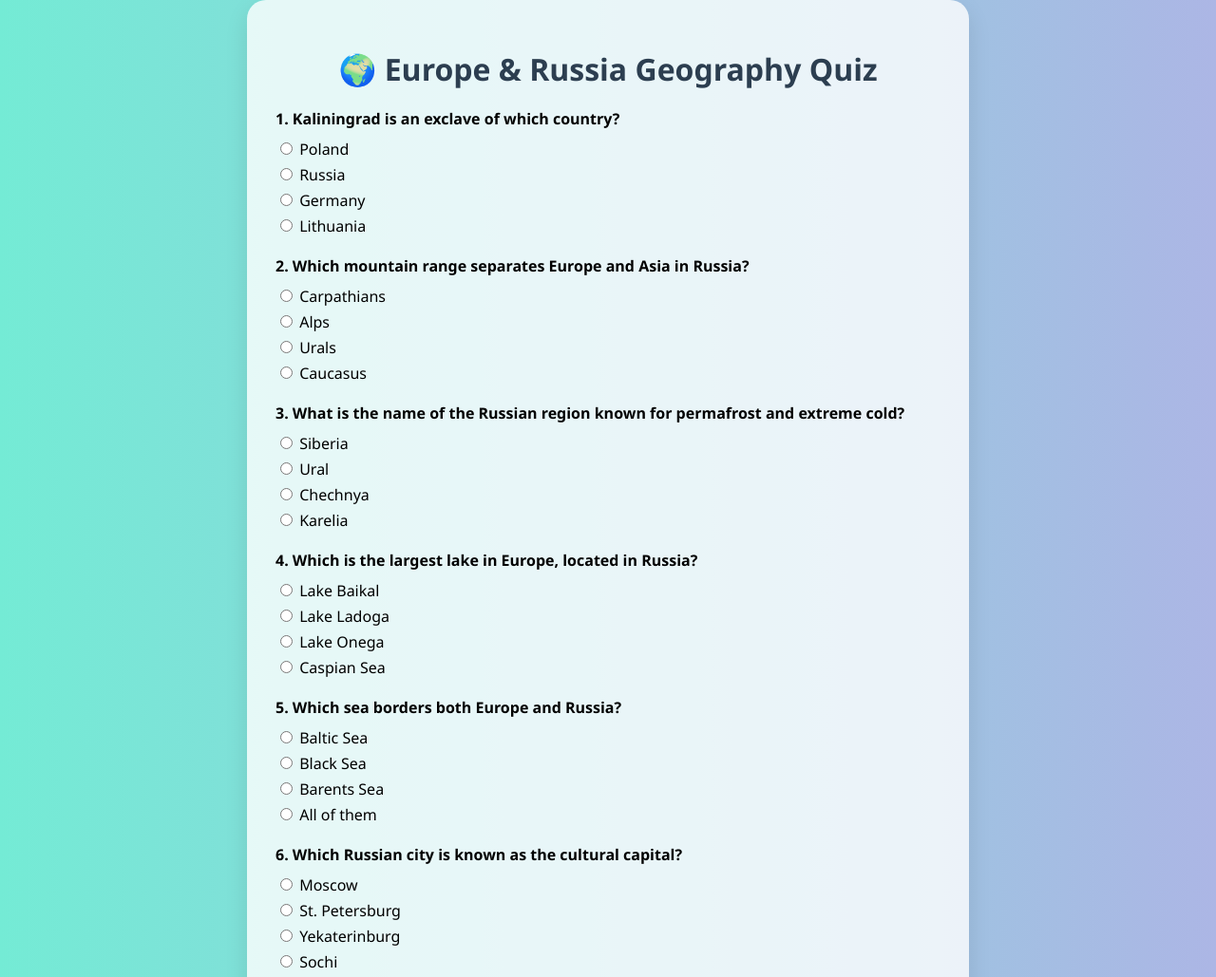
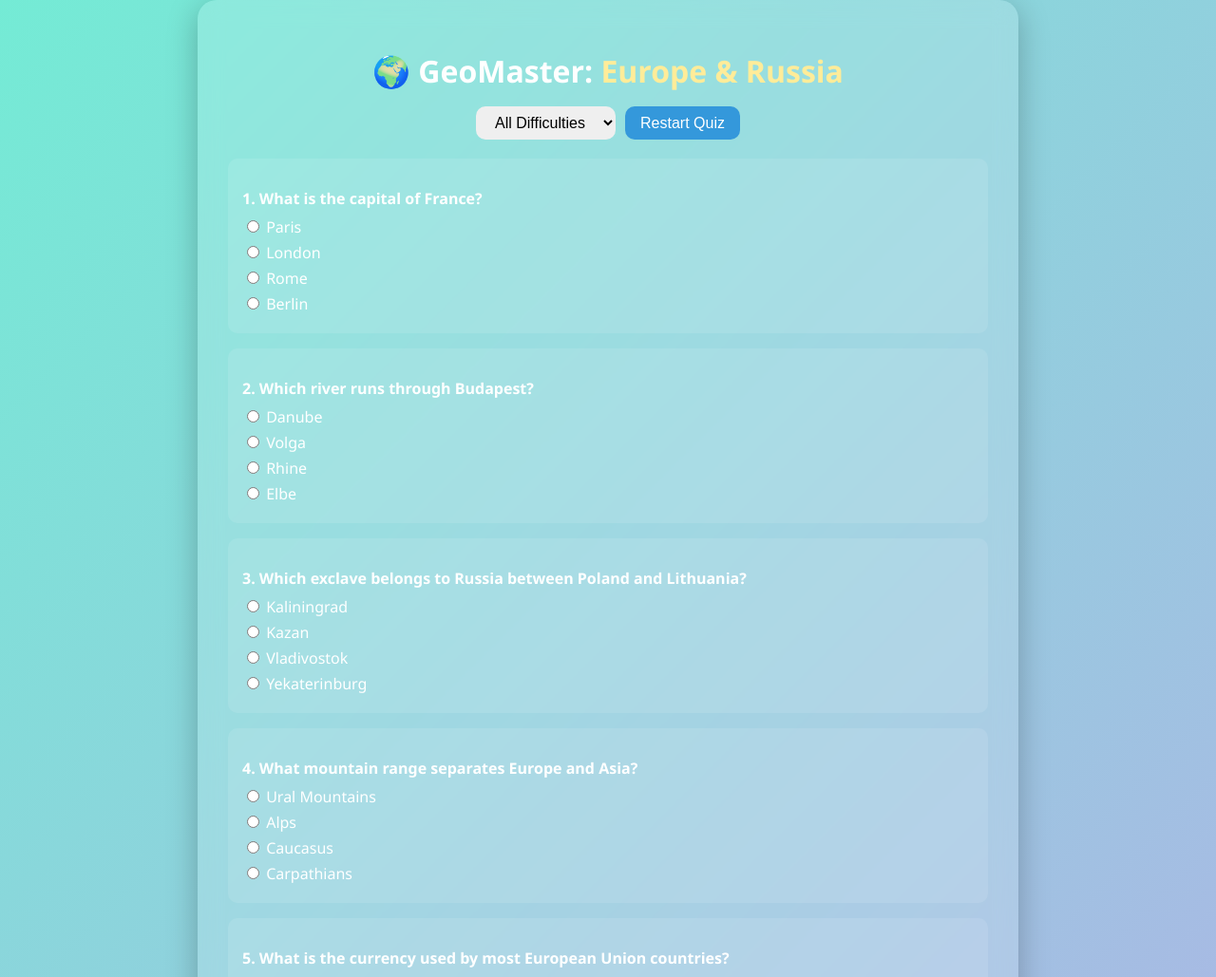
Before and after one commit to Stanley0108/personal-project, a plain HTML site: page index.html in a window 1280 px wide. Shown: the top 1029 px of the page at 95% size. Drawn offline with Linux system fonts and the light colour scheme.

Commit message:
rename file

```diff
--- a/index.html
+++ b/index.html
@@ -2,18 +2,34 @@
 <html lang="en">
 <head>
   <meta charset="UTF-8" />
-  <meta name="viewport" content="width=device-width, initial-scale=1.0"/>
-  <title>Europe & Russia Geography Quiz</title>
-  <link rel="stylesheet" href="style.css"/>
+  <meta name="viewport" content="width=device-width, initial-scale=1.0" />
+  <title>GeoMaster: Europe & Russia</title>
+  <link rel="stylesheet" href="style.css" />
+  <script defer src="script.js"></script>
 </head>
 <body>
-  <div class="container">
-    <h1>🌍 Europe & Russia Geography Quiz</h1>
-    <div id="quiz-container"></div>
-    <button onclick="submitQuiz()">Submit Answers</button>
-    <p id="quiz-result"></p>
+  <div class="glass-container">
+    <header>
+      <h1>🌍 GeoMaster: <span>Europe & Russia</span></h1>
+      <div class="filters">
+        <select id="difficulty-filter">
+          <option value="all">All Difficulties</option>
+          <option value="easy">Easy</option>
+          <option value="intermediate">Intermediate</option>
+          <option value="hard">Hard</option>
+        </select>
+        <button onclick="restartQuiz()">Restart Quiz</button>
+      </div>
+    </header>
+
+    <div id="quiz-wrapper"></div>
+
+    <footer>
+      <button id="prev-btn" onclick="changePage(-1)">⬅️ Prev</button>
+      <button id="next-btn" onclick="changePage(1)">Next ➡️</button>
+      <button id="submit-btn" onclick="submitQuiz()">Submit Quiz ✅</button>
+      <p id="score-display"></p>
+    </footer>
   </div>
-
-  <script src="script.js"></script>
 </body>
 </html>
--- a/script.js
+++ b/script.js
@@ -1,64 +1,96 @@
-const quizData = [
-    // Hard
-    { question: "Kaliningrad is an exclave of which country?", options: ["Poland", "Russia", "Germany", "Lithuania"], answer: "Russia" },
-    { question: "Which mountain range separates Europe and Asia in Russia?", options: ["Carpathians", "Alps", "Urals", "Caucasus"], answer: "Urals" },
-    { question: "What is the name of the Russian region known for permafrost and extreme cold?", options: ["Siberia", "Ural", "Chechnya", "Karelia"], answer: "Siberia" },
-    { question: "Which is the largest lake in Europe, located in Russia?", options: ["Lake Baikal", "Lake Ladoga", "Lake Onega", "Caspian Sea"], answer: "Lake Ladoga" },
-    { question: "Which sea borders both Europe and Russia?", options: ["Baltic Sea", "Black Sea", "Barents Sea", "All of them"], answer: "All of them" },
-    { question: "Which Russian city is known as the cultural capital?", options: ["Moscow", "St. Petersburg", "Yekaterinburg", "Sochi"], answer: "St. Petersburg" },
-    { question: "In which country is the city of Sarajevo located?", options: ["Croatia", "Serbia", "Bosnia and Herzegovina", "Montenegro"], answer: "Bosnia and Herzegovina" },
-    { question: "Which European country uses the lek as its currency?", options: ["Serbia", "Albania", "Bulgaria", "North Macedonia"], answer: "Albania" },
-    { question: "What is the smallest country in Europe by area?", options: ["San Marino", "Liechtenstein", "Vatican City", "Monaco"], answer: "Vatican City" },
-    { question: "Which Russian city hosted the 2014 Winter Olympics?", options: ["Moscow", "Sochi", "Kazan", "Novosibirsk"], answer: "Sochi" },
-
-    // Easy
-    { question: "What is the capital of Russia?", options: ["St. Petersburg", "Moscow", "Kazan", "Novosibirsk"], answer: "Moscow" },
-    { question: "Which country is shaped like a boot?", options: ["Spain", "Greece", "Italy", "Croatia"], answer: "Italy" },
-    { question: "Which continent is Europe part of?", options: ["Eurasia", "Asia", "Africa", "America"], answer: "Eurasia" },
-    { question: "Which country is west of Germany?", options: ["Poland", "Austria", "France", "Czech Republic"], answer: "France" },
-    { question: "Which country has London as its capital?", options: ["France", "United Kingdom", "Ireland", "Scotland"], answer: "United Kingdom" },
-    { question: "Which country is famous for its fjords?", options: ["Sweden", "Norway", "Finland", "Denmark"], answer: "Norway" },
-    { question: "What is the currency of most European Union countries?", options: ["Dollar", "Pound", "Euro", "Franc"], answer: "Euro" },
-    { question: "Which city is the capital of France?", options: ["Paris", "Nice", "Lyon", "Marseille"], answer: "Paris" },
-    { question: "Which country shares borders with Russia and has a capital named Minsk?", options: ["Ukraine", "Estonia", "Belarus", "Latvia"], answer: "Belarus" },
-    { question: "Which sea is located south of Ukraine?", options: ["Baltic Sea", "Barents Sea", "Black Sea", "North Sea"], answer: "Black Sea" },
-
-    // Intermediate
-    { question: "Which river flows through Budapest?", options: ["Danube", "Volga", "Thames", "Seine"], answer: "Danube" },
-    { question: "Which country is famous for tulips and windmills?", options: ["Belgium", "Netherlands", "France", "Austria"], answer: "Netherlands" },
-    { question: "Which country has the most volcanoes in mainland Europe?", options: ["France", "Iceland", "Italy", "Russia"], answer: "Italy" },
-    { question: "Which country borders both the Atlantic Ocean and the Mediterranean Sea?", options: ["Italy", "Portugal", "Spain", "Greece"], answer: "Spain" },
-    { question: "Which is the longest river in Europe?", options: ["Danube", "Volga", "Rhine", "Dnieper"], answer: "Volga" }
+let allQuestions = [
+  { difficulty: "easy", question: "What is the capital of France?", options: ["Paris", "London", "Rome", "Berlin"], answer: "Paris" },
+  { difficulty: "easy", question: "Which river runs through Budapest?", options: ["Danube", "Volga", "Rhine", "Elbe"], answer: "Danube" },
+  { difficulty: "intermediate", question: "Which exclave belongs to Russia between Poland and Lithuania?", options: ["Kaliningrad", "Kazan", "Vladivostok", "Yekaterinburg"], answer: "Kaliningrad" },
+  { difficulty: "hard", question: "What mountain range separates Europe and Asia?", options: ["Ural Mountains", "Alps", "Caucasus", "Carpathians"], answer: "Ural Mountains" },
+  { difficulty: "easy", question: "What is the currency used by most European Union countries?", options: ["Euro", "Dollar", "Pound", "Franc"], answer: "Euro" },
+  { difficulty: "intermediate", question: "Which country left the European Union in 2020?", options: ["United Kingdom", "Norway", "Switzerland", "Turkey"], answer: "United Kingdom" },
+  { difficulty: "hard", question: "Which Russian lake is the deepest in the world?", options: ["Lake Baikal", "Caspian Sea", "Lake Ladoga", "Lake Onega"], answer: "Lake Baikal" },
+  { difficulty: "easy", question: "What is the capital of Germany?", options: ["Berlin", "Munich", "Hamburg", "Frankfurt"], answer: "Berlin" },
+  { difficulty: "intermediate", question: "Which European river is the longest?", options: ["Volga", "Danube", "Rhine", "Seine"], answer: "Volga" },
+  { difficulty: "hard", question: "Which region of Russia is known for extreme cold and permafrost?", options: ["Siberia", "Caucasus", "Kaliningrad", "Ural"], answer: "Siberia" }
+  // You can add more to reach 25+ total
 ];
 
-  function loadQuiz() {
-    const quizContainer = document.getElementById("quiz-container");
-    quizContainer.innerHTML = "";
-    quizData.forEach((q, index) => {
-      const questionEl = document.createElement("div");
-      questionEl.classList.add("quiz-question");
-      questionEl.innerHTML = `
-        <p>${index + 1}. ${q.question}</p>
+let currentPage = 0;
+const QUESTIONS_PER_PAGE = 5;
+let userAnswers = {};
+
+function renderQuestions() {
+  const quizWrapper = document.getElementById("quiz-wrapper");
+  const filter = document.getElementById("difficulty-filter").value;
+  let filtered = allQuestions;
+  if (filter !== "all") {
+    filtered = allQuestions.filter(q => q.difficulty === filter);
+  }
+
+  const start = currentPage * QUESTIONS_PER_PAGE;
+  const pageQuestions = filtered.slice(start, start + QUESTIONS_PER_PAGE);
+  quizWrapper.innerHTML = "";
+
+  pageQuestions.forEach((q, i) => {
+    const globalIndex = start + i;
+    const qEl = document.createElement("div");
+    qEl.className = "quiz-question";
+    qEl.innerHTML = `<p>${globalIndex + 1}. ${q.question}</p>
       ${q.options.map(opt => `
         <label>
-            <input type="radio" name="q${index}" value="${opt}"> ${opt}
-          </label>`).join("")}
-      `;
-      quizContainer.appendChild(questionEl);
+          <input type="radio" name="q${globalIndex}" value="${opt}" ${userAnswers[`q${globalIndex}`] === opt ? "checked" : ""}> ${opt}
+        </label>
+      `).join("")}`;
+    quizWrapper.appendChild(qEl);
+  });
+
+  document.getElementById("prev-btn").style.display = currentPage === 0 ? "none" : "inline-block";
+  document.getElementById("next-btn").style.display = (start + QUESTIONS_PER_PAGE >= filtered.length) ? "none" : "inline-block";
+  document.getElementById("submit-btn").style.display = (start + QUESTIONS_PER_PAGE >= filtered.length) ? "inline-block" : "none";
+}
+
+function changePage(delta) {
+  saveAnswers();
+  currentPage += delta;
+  renderQuestions();
+}
+
+function saveAnswers() {
+  const inputs = document.querySelectorAll("input[type='radio']:checked");
+  inputs.forEach(input => {
+    userAnswers[input.name] = input.value;
   });
 }
 
 function submitQuiz() {
+  saveAnswers();
   let score = 0;
-    quizData.forEach((q, index) => {
-      const selected = document.querySelector(`input[name="q${index}"]:checked`);
-      if (selected && selected.value === q.answer) {
+  let total = 0;
+  allQuestions.forEach((q, i) => {
+    if (document.getElementById("difficulty-filter").value === "all" || document.getElementById("difficulty-filter").value === q.difficulty) {
+      total++;
+      if (userAnswers[`q${i}`] === q.answer) {
         score++;
       }
+    }
   });
-    const resultEl = document.getElementById("quiz-result");
-    resultEl.textContent = `You scored ${score} out of ${quizData.length}!`;
-    resultEl.style.color = score >= quizData.length / 2 ? "green" : "red";
+  document.getElementById("score-display").textContent = `You scored ${score} out of ${total}!`;
+  localStorage.setItem("lastScore", score);
 }
 
-  window.onload = loadQuiz;
+function restartQuiz() {
+  currentPage = 0;
+  userAnswers = {};
+  renderQuestions();
+  document.getElementById("score-display").textContent = "";
+}
+
+document.getElementById("difficulty-filter").addEventListener("change", () => {
+  currentPage = 0;
+  renderQuestions();
+});
+
+window.onload = () => {
+  renderQuestions();
+  const saved = localStorage.getItem("lastScore");
+  if (saved) {
+    document.getElementById("score-display").textContent = `Last score: ${saved}`;
+  }
+};
--- a/style.css
+++ b/style.css
@@ -1,37 +1,70 @@
 body {
   margin: 0;
-    padding: 0;
-    font-family: 'Segoe UI', Tahoma, Geneva, Verdana, sans-serif;
-    background: linear-gradient(to right, #74ebd5, #ACB6E5);
+  font-family: 'Segoe UI', sans-serif;
+  background: linear-gradient(135deg, #74ebd5, #acb6e5);
   display: flex;
   justify-content: center;
   align-items: center;
   min-height: 100vh;
 }
 
-  .container {
-    background-color: #ffffffcc;
-    padding: 30px;
+.glass-container {
+  background: rgba(255, 255, 255, 0.15);
+  backdrop-filter: blur(12px);
   border-radius: 20px;
-    box-shadow: 0 10px 25px rgba(0, 0, 0, 0.1);
+  padding: 2rem;
+  box-shadow: 0 8px 32px rgba(0, 0, 0, 0.25);
   width: 90%;
-    max-width: 700px;
+  max-width: 800px;
+  color: #fff;
   text-align: center;
 }
 
-  h1 {
+header h1 {
+  font-size: 2rem;
+  margin-bottom: 1rem;
+}
+
+header span {
+  color: #ffec99;
+}
+
+.filters {
+  display: flex;
+  justify-content: center;
+  gap: 10px;
   margin-bottom: 20px;
-    color: #2c3e50;
+}
+
+select, button {
+  padding: 0.5rem 1rem;
+  font-size: 1rem;
+  border-radius: 10px;
+  border: none;
+  cursor: pointer;
+}
+
+button {
+  background-color: #3498db;
+  color: white;
+  transition: background 0.3s ease;
+}
+
+button:hover {
+  background-color: #2980b9;
 }
 
 .quiz-question {
-    margin-bottom: 20px;
+  background: rgba(255, 255, 255, 0.1);
+  padding: 15px;
+  border-radius: 10px;
+  margin-bottom: 1rem;
   text-align: left;
 }
 
 .quiz-question p {
   font-weight: bold;
-    margin-bottom: 10px;
+  margin-bottom: 0.5rem;
 }
 
 .quiz-question label {
@@ -40,25 +73,13 @@ body {
   cursor: pointer;
 }
 
-  button {
-    background-color: #3498db;
-    color: white;
-    padding: 12px 20px;
-    border: none;
-    border-radius: 8px;
-    cursor: pointer;
-    font-size: 16px;
+footer {
   margin-top: 20px;
-    transition: background-color 0.3s ease;
 }
 
-  button:hover {
-    background-color: #2980b9;
+#score-display {
+  margin-top: 1rem;
+  font-weight: bold;
+  color: #f1f1f1;
+  font-size: 1.2rem;
 }
-
-  #quiz-result {
-    font-size: 18px;
-    font-weight: bold;
-    margin-top: 20px;
-    color: #2c3e50;
-  }
```
Lines whose indentation alone changed are shown as unchanged.
